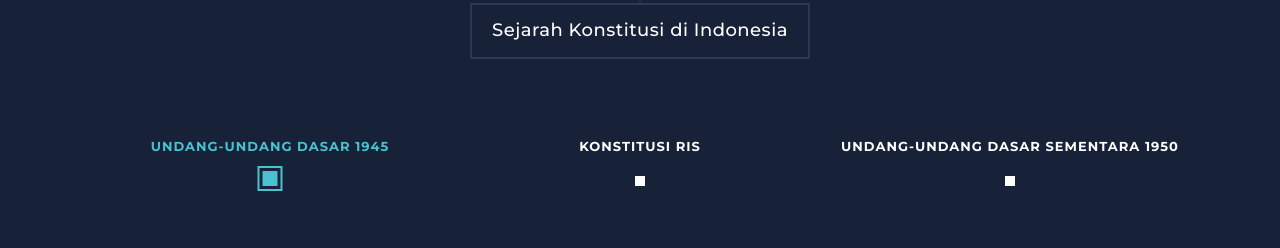
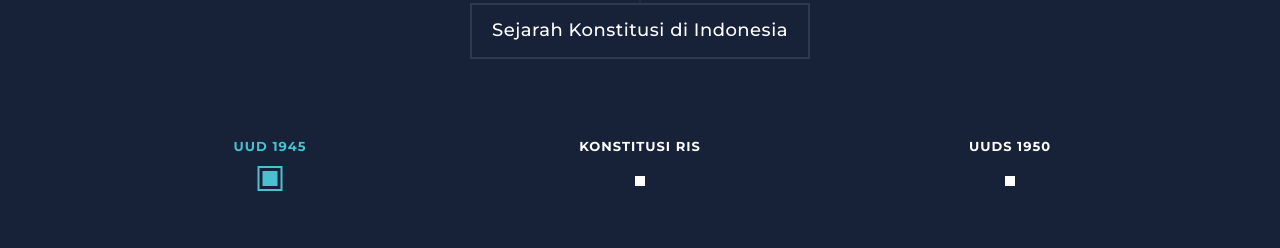
Before and after one commit to farelesr/Konstitusi-Indonesia, a plain HTML site: page index.html in a window 1280 px wide. Shown: the part 1705-1953 px from the top of the page. Drawn offline with Linux system fonts and the light colour scheme.

Commit message:
Update uuds index.html

```diff
--- a/index.html
+++ b/index.html
@@ -188,9 +188,9 @@
         <div class="col-md-12">
           <div id='tabs'>
             <ul>
-              <li><a href='#tabs-1'>Undang-Undang Dasar 1945</a></li>
+              <li><a href='#tabs-1'>UUD 1945</a></li>
               <li><a href='#tabs-2'>Konstitusi RIS </a></li>
-              <li><a href='#tabs-3'>Undang-Undang Dasar Sementara 1950</a></li>
+              <li><a href='#tabs-3'>UUDS 1950</a></li>
             </ul>
             <section class='tabs-content'>
               <article id='tabs-1'>
```
